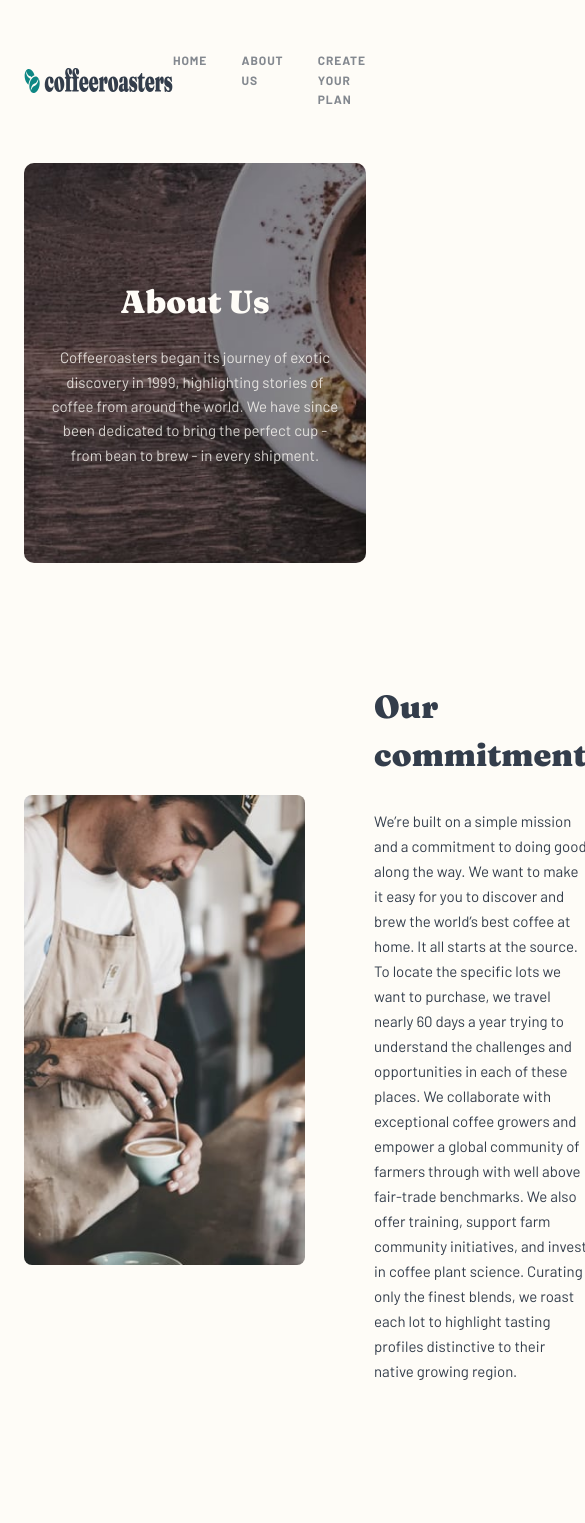
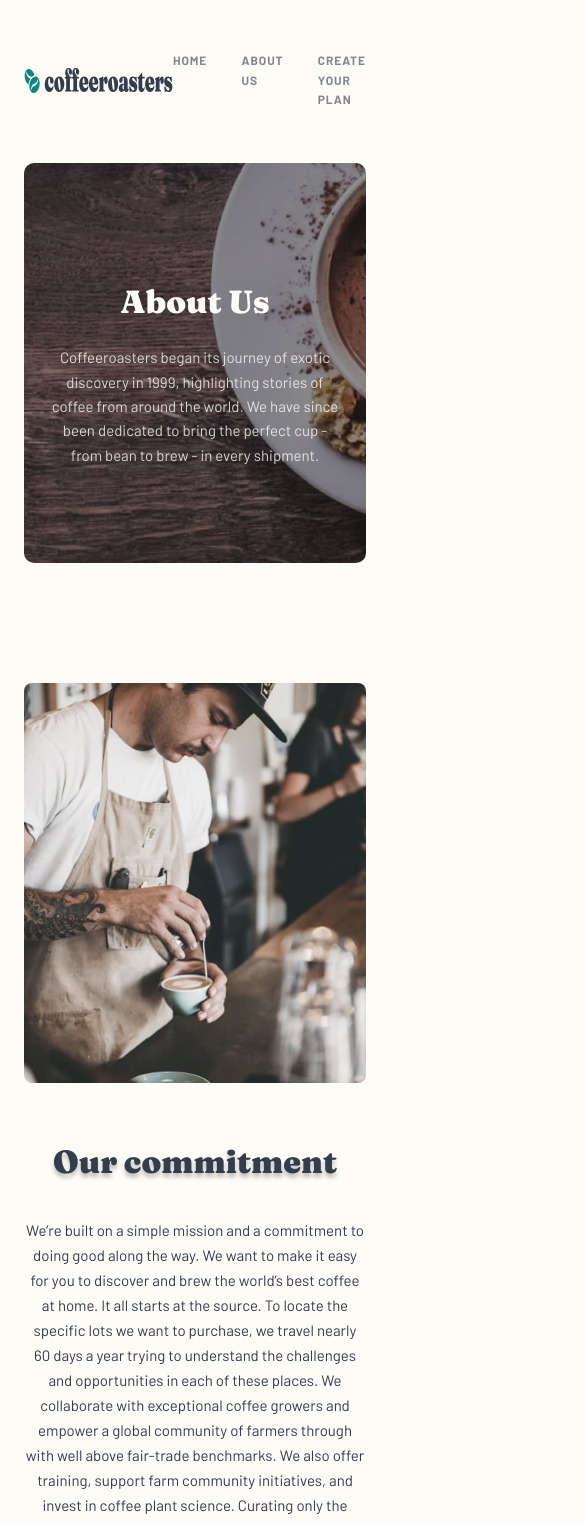
Before and after one commit to ohmymario/coffee-roasters, a Next.js app: page /about in a window 390 px wide. Shown: the top 1523 px of the page, 585 px wide, since content can reach past the window. Built offline with nearby package versions, Linux system fonts and the light colour scheme.

Commit message:
add media query to aboutmessage

```diff
--- a/components/aboutMessage/AboutMessageStyles.js
+++ b/components/aboutMessage/AboutMessageStyles.js
@@ -67,7 +67,7 @@ const AboutMessageStyles = styled.div`
     }
   }
 
-  @media (max-width: 990px) {
+  @media screen and (min-width: 501px) and (max-width: 990px) {
     padding: 0;
     flex-wrap: ${props => (props.wrapping ? 'wrap' : '')};
     justify-content: ${props => (props.wrapping ? 'center' : '')};
@@ -118,6 +118,56 @@ const AboutMessageStyles = styled.div`
       }
     }
   }
+
+  @media (max-width: 500px) {
+    margin-bottom: 7.5rem;
+    flex-wrap: ${props => (props.wrapping ? 'wrap' : '')};
+    flex-direction: ${props => (props.wrapping ? '' : 'column')};
+    padding: ${props => (props.primary ? '0' : '0 24px')};
+
+    div[class*='about']:nth-child(1) {
+      margin: 0;
+      margin-bottom: ${props => (props.wrapping ? '4rem' : '3rem')};
+    }
+
+    div[class*='about']:nth-child(2) {
+      margin: 0;
+      margin: ${props => (props.wrapping ? '0 auto 64px auto' : '')};
+      text-align: center;
+    }
+
+    .about-msg-background {
+      height: 450px;
+    }
+
+    .about-msg-image {
+      width: 100%;
+      order: ${props => (props.wrapping ? '-1' : '')};
+      * {
+        max-width: 100%;
+        max-height: ${props => (!props.wrapping ? '400px' : '156px')};
+        object-position: ${props => (!props.wrapping ? 'top' : '50% 88%')};
+      }
+      img {
+        object-fit: cover;
+        border-radius: 8px;
+      }
+    }
+
+    .about-msg-message {
+      text-align: center;
+      h2 {
+        font-size: ${props => (props.primary ? '32px' : '28px')};
+
+        margin-bottom: 1em;
+        line-height: 1.5;
+        text-shadow: 0px 4px 4px rgba(0, 0, 0, 0.25);
+      }
+      p {
+        line-height: 1.667;
+      }
+    }
+  }
 `;
 
 export default AboutMessageStyles;
```
